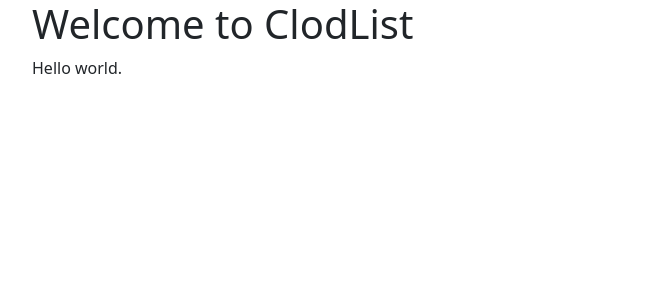
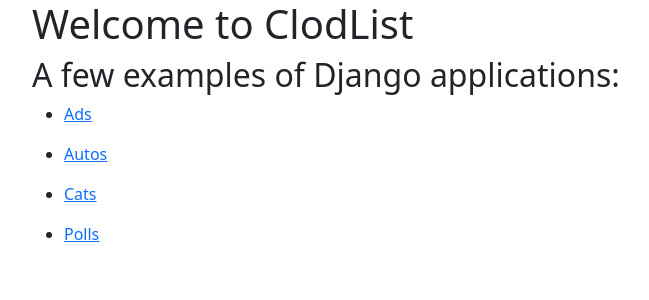
Before and after one commit to Clod/DjangoForEverybody, a Django app: page / in a window 1280 px wide. Shown: the top 300 px of the page, without its empty margins (50-699 px from the left). Run offline with Django 4.2, Linux system fonts and the light colour scheme; parts of the project's set-up code (start-up, migrations or seed data) failed here and were passed over; some libraries are stand-ins or nearby versions.

Commit message:
Agrego las apps a la pantalla de inicio

```diff
--- a/mysite/home/templates/home/main.html
+++ b/mysite/home/templates/home/main.html
@@ -1,7 +1,27 @@
 {% extends "base_bootstrap.html" %}
 {% block content %}
     <h1>Welcome to {{ settings.APP_NAME }}</h1>
-    <p>
-    Hello world.
-    </p>
+    <h2>A few examples of Django applications:</h2>
+    <ul>
+        <li>
+            <p>
+                <a href="{% url 'ads:all' %}">Ads</a>
+            </p>
+        </li>
+        <li>
+            <p>
+                <a href="{% url 'autos:all' %}">Autos</a>
+            </p>
+        </li>
+        <li>
+            <p>
+                <a href="{% url 'cats:all' %}">Cats</a>
+            </p>
+        </li>
+        <li>
+            <p>
+                <a href="{% url 'polls:index' %}">Polls</a>
+            </p>
+        </li>
+    </ul>
 {% endblock content %}
--- a/mysite/home/urls.py
+++ b/mysite/home/urls.py
@@ -3,5 +3,7 @@
 from django.contrib.auth import views as auth_views
 
 urlpatterns = [
+    # The page is defined in the home app in mysite/home/views.py
+    # by the HomeView class
     path('', views.HomeView.as_view()),
 ]
--- a/mysite/home/views.py
+++ b/mysite/home/views.py
@@ -3,10 +3,6 @@
 from django.conf import settings
 
 # Create your views here.
-
-# This is a little complex because we need to detect when we are
-# running in various configurations
-
 
 class HomeView(View):
     def get(self, request):
--- a/mysite/mysite/urls.py
+++ b/mysite/mysite/urls.py
@@ -22,12 +22,17 @@
 from django.views.generic import TemplateView
 
 urlpatterns = [
-    path('', include('home.urls')),  # Change to ads.urls
-    path('admin/', admin.site.urls),  # Keep
+    # The line below defines the default page for the site
+    # The exact page is defined in the home app in mysite/home/urls.py
+    path('', include('home.urls')),
+    path('admin/', admin.site.urls),
     path('accounts/', include('django.contrib.auth.urls')),  # Keep
     re_path(r'^oauth/', include('social_django.urls', namespace='social')),  # Keep
 
     path('ads/', include('ads.urls')),
+    path('autos/', include('autos.urls')),
+    path('cats/', include('cats.urls')),
+    path('polls/', include('polls.urls')),
 
     # Sample applications
     # path('hello/', include('hello.urls')),
```
Also changed, not shown: mysite/mysite/settings.py (+9 -38 lines), README.md, mysite/db.sqlite3, 7 other files.
